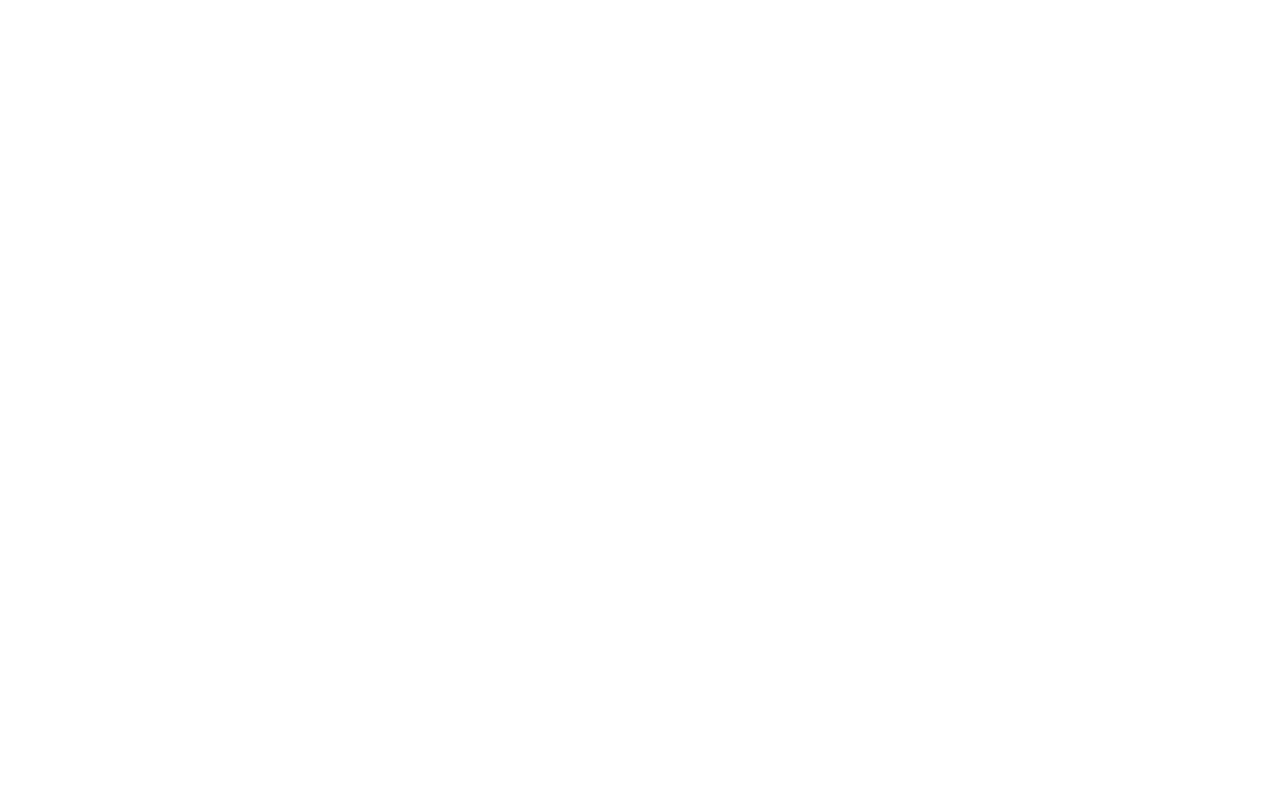
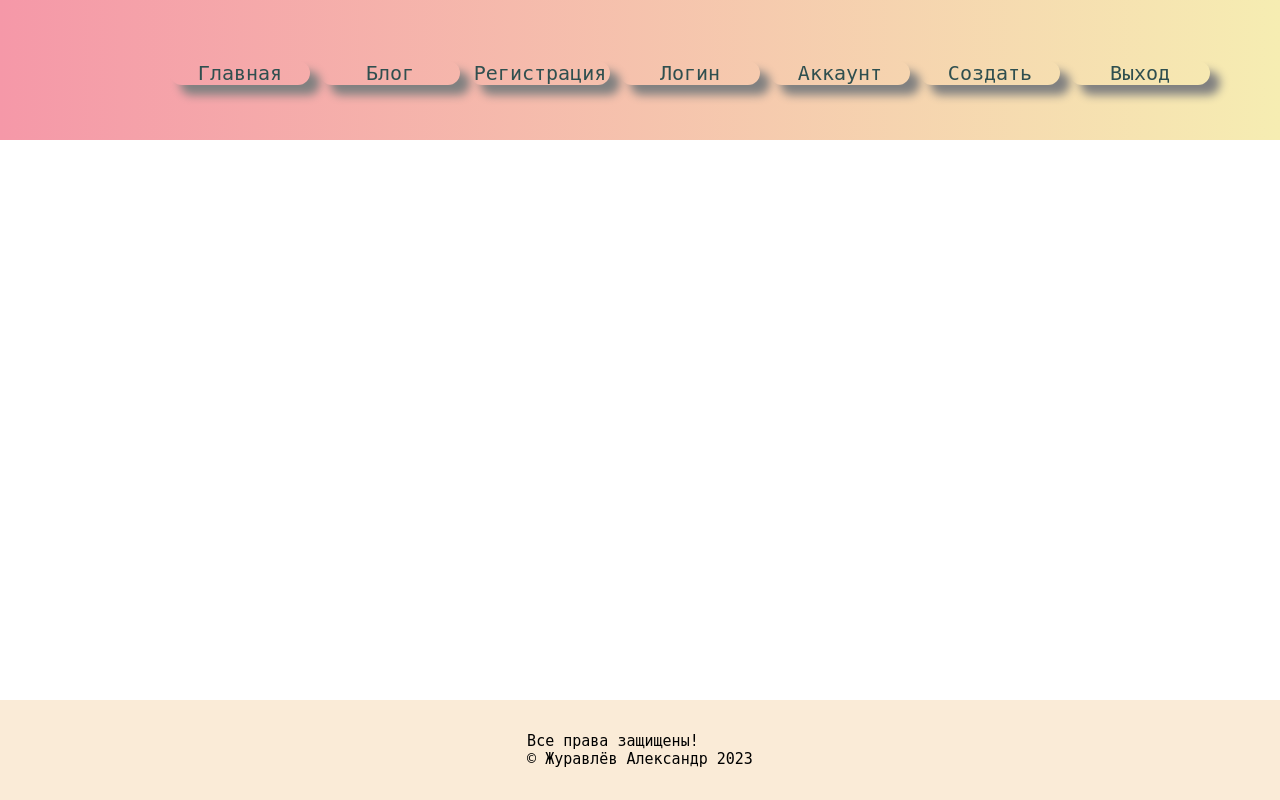
Before and after one commit to AleksandrZhuravlevv/Flask_project, a Flask app: page / in a window 1280 px wide. Before the commit the page is empty. Run offline with Flask 3, Linux system fonts and the light colour scheme.

Commit message:
commit init

```diff
--- a/static/css/style.css
+++ b/static/css/style.css
@@ -1,3 +1,74 @@
-h1{
-color: red;
+*{
+    margin:0;
+    padding:0;
 }
+html, body{
+    height: 100%;
+}
+
+/* MAIN_MENU */
+
+.header{
+    height: 140px;
+    background: linear-gradient(90deg, #f598a8, #f6edb2);
+}
+
+.main_menu{
+    display: flex;
+    justify-content: flex-end;
+    padding-right: 60px;
+}
+
+.main_menu a{
+    text-decoration: none;
+    color: darkslategray;
+    font-weight: 400;
+}
+
+.main_menu li{
+    list-style: none;
+    margin-right: 10px;
+    width: 140px;
+    margin-top: 5%;
+    box-shadow: 10px 10px 10px grey;
+    font-family: monospace;
+    border-radius: 100px;
+    text-align: center;
+}
+
+.main_menu li:hover{
+    transition-duration: 1 s;
+    box-shadow: 4px 5px 50px grey;
+}
+.main_menu p{
+    font-size: 20px;
+}
+
+/*WRAPPER*/
+
+.wrapper{
+    display: flex;
+    flex-direction: column;
+    height: 100%;
+}
+/*CONTENT*/
+
+.content{
+    width: 60%;
+    margin: 100px auto 0;
+    flex: 1 0 auto;
+}
+
+/*FOOTER*/
+
+.footer{
+    display: flex;
+    justify-content: center;
+    align-items: center;
+    height: 100px;
+    width: 100%;
+    font-size: 15px;
+    font-family: monospace;
+    background-color: antiquewhite;
+    flex: 0 0 auto;
+}
--- a/templates/layout.html
+++ b/templates/layout.html
@@ -20,26 +20,41 @@
 <body>
 <div class="wrapper">
     {% block menu %}
-
-{% endblock menu %}
+    <header class="header">
+        <ul class="main_menu">
+            <li><a href="#"><p>Главная</p></a></li>
+            <li><a href="#"><p>Блог</p></a></li>
+            <li><a href="#"><p>Регистрация</p></a></li>
+            <li><a href="#"><p>Логин</p></a></li>
+            <li><a href="#"><p>Аккаунт</p></a></li>
+            <li><a href="#"><p>Создать</p></a></li>
+            <li><a href="#"><p>Выход</p></a></li>
+        </ul>
+    </header>
+    {% endblock menu %}
 
 
 
 
     {% block content %}
 
-{% endblock content %}
+    {% endblock content %}
 
 
     {% block main_page %}
+        <div class="content">
 
-{% endblock main_page %}
+
+        </div>
+    {% endblock main_page %}
 
 
 
-{% block footer %}
-
-{% endblock footer %}
+    {% block footer %}
+        <footer class="footer">Все права защищены!<br>
+            &#169; Журавлёв Александр 2023
+        </footer>
+    {% endblock footer %}
 
 </div>
 </body>
```
